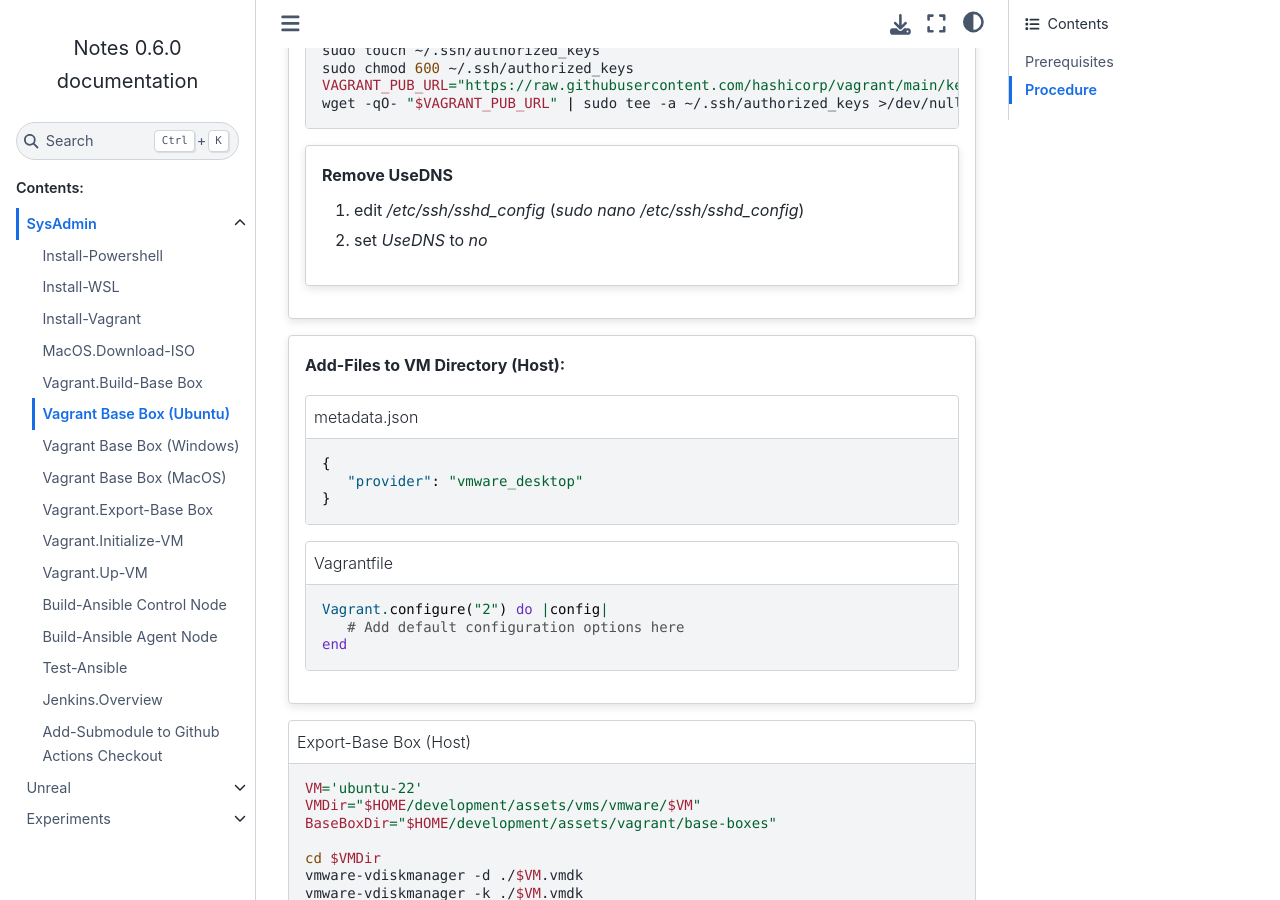
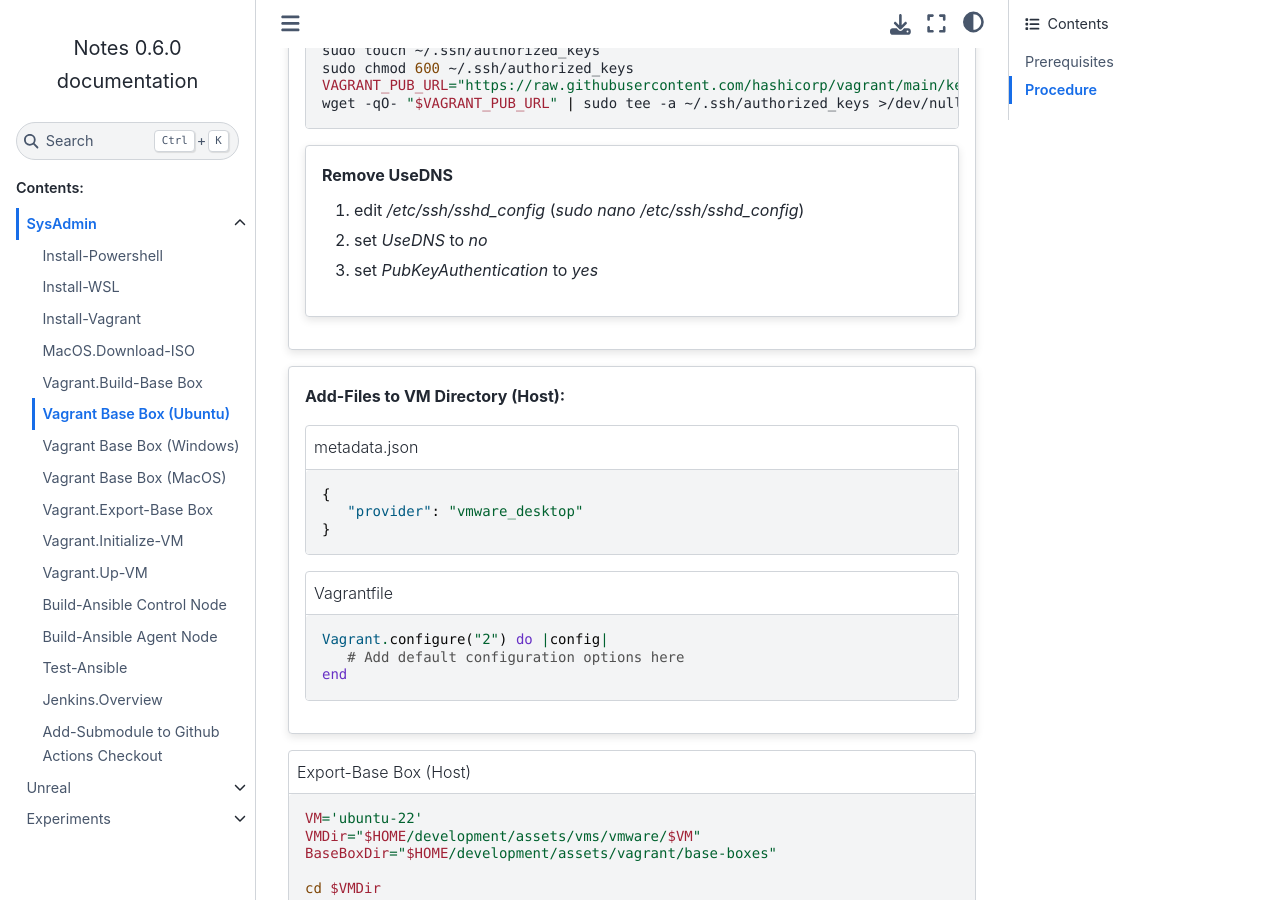
Before and after one commit to Liimurr/notes, a Sphinx documentation site: the page built from doc/src/Vagrant.Build-BaseBox_Ubuntu.rst, in a window 1280 px wide and 900 px high, scrolled down 1424 px. Built offline with Sphinx 7.4.7 and the Sphinx Book theme 1.1.4, drawn with Linux system fonts in a browser that asks for light colours; pages that are not in the unit, such as notebooks, are missing from menus.

Commit message:
update ubuntu base box instructions

```diff
--- a/doc/src/Vagrant.Build-BaseBox_Ubuntu.rst
+++ b/doc/src/Vagrant.Build-BaseBox_Ubuntu.rst
@@ -62,6 +62,7 @@ Procedure
 
       1. edit `/etc/ssh/sshd_config` (`sudo nano /etc/ssh/sshd_config`)
       2. set `UseDNS` to `no`
+      3. set `PubKeyAuthentication` to `yes`
 
 .. card:: Add-Files to VM Directory (Host):
 
```
